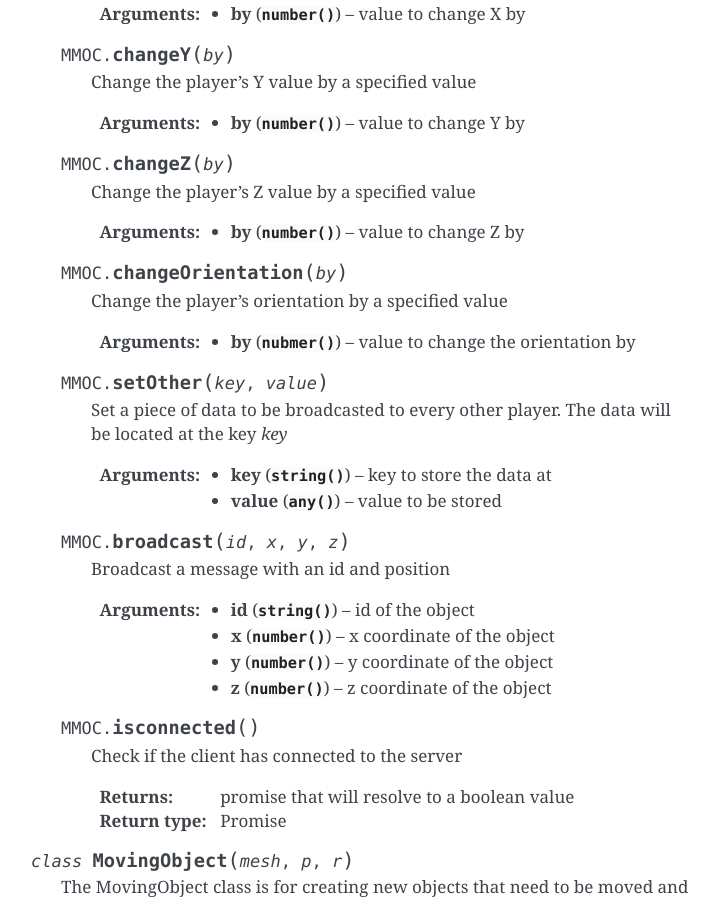
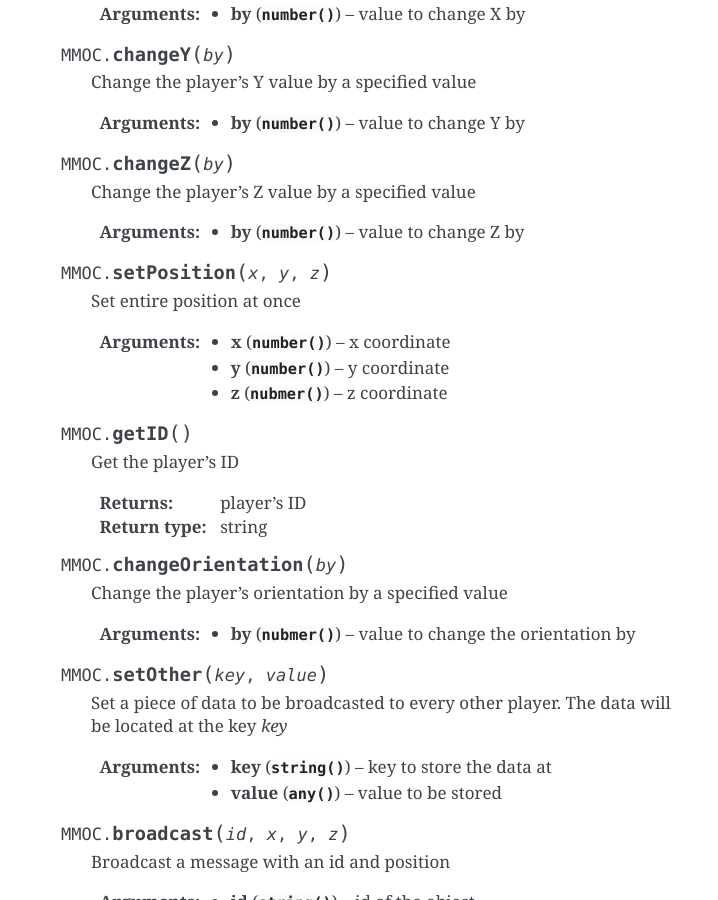
Before and after one commit to akrantz01/multiplayer-game-server, a Sphinx documentation site: the page built from docs/client.rst, in a window 1280 px wide and 900 px high, scrolled down 1230 px. Shown: the whole window, without its empty margins (389-1107 px from the left). Built offline with Sphinx 7.4.7, drawn with Linux system fonts in a browser that asks for light colours; some of the changed text lies outside the part shown.

Commit message:
Update docs for client

```diff
--- a/docs/client.rst
+++ b/docs/client.rst
@@ -69,6 +69,21 @@ Usage
         Change the player's Z value by a specified value
 
         :param number by: value to change Z by
+
+    .. js:method:: setPosition(x, y, z)
+
+        Set entire position at once
+
+        :param number x: x coordinate
+        :param number y: y coordinate
+        :param nubmer z: z coordinate
+
+    .. js:method:: getID()
+
+        Get the player's ID
+
+        :return: player's ID
+        :rtype: string
 
     .. js:method:: changeOrientation(by)
 
```
